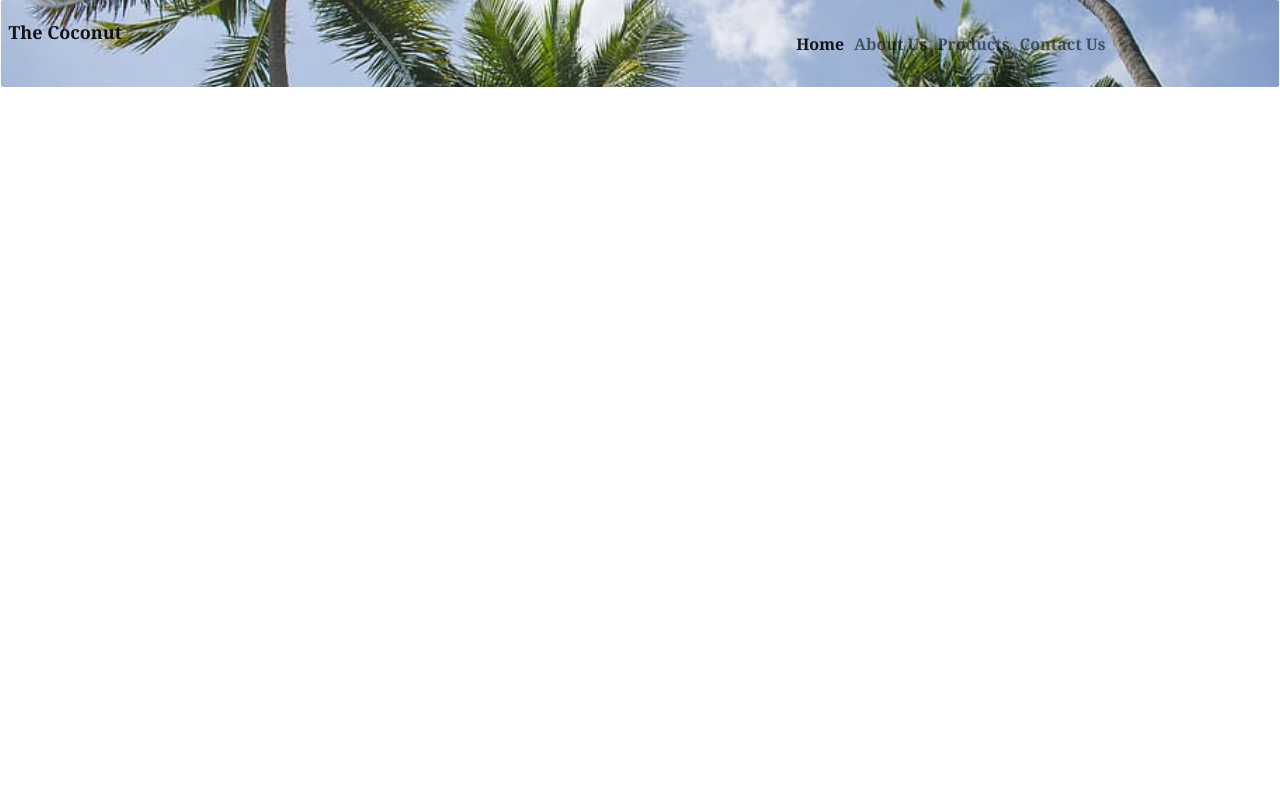
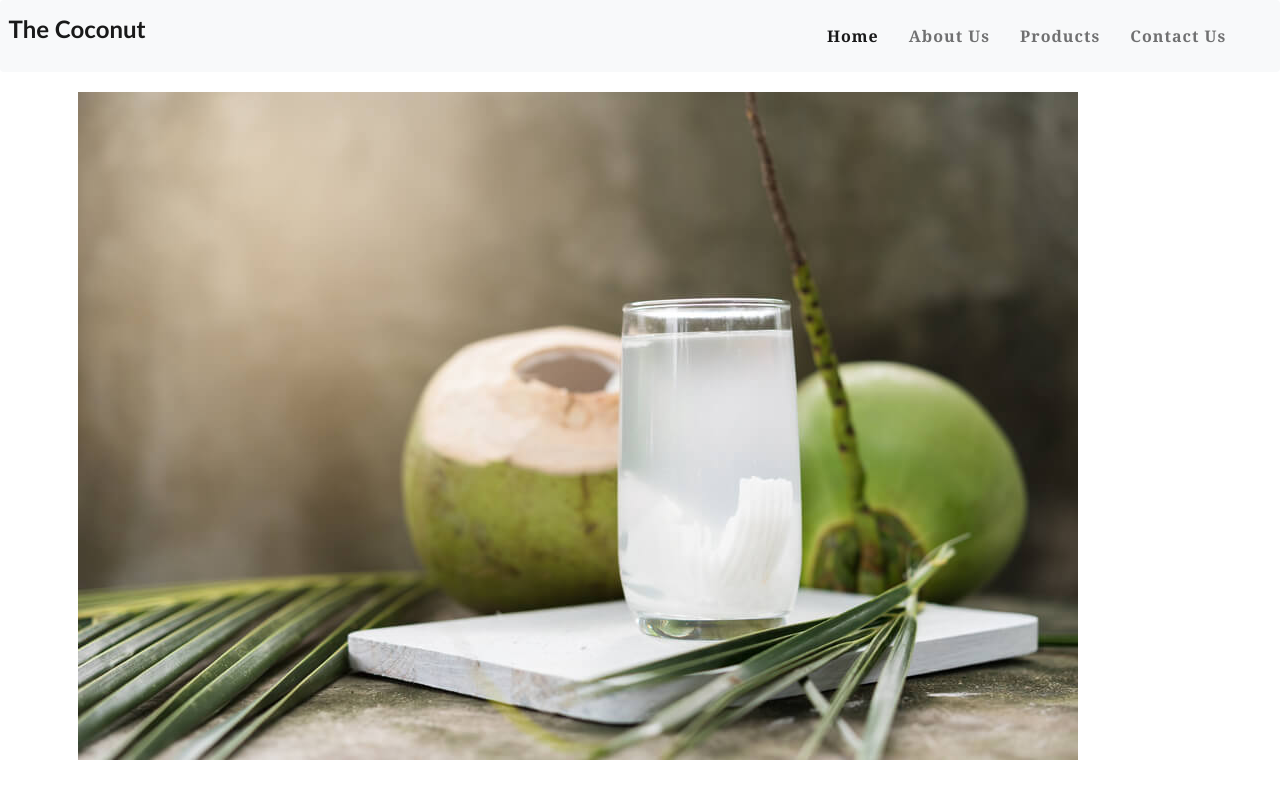
Before and after one commit to SS2199/FinTech, an Angular app: page / in a window 1280 px wide. Built offline with nearby package versions, Linux system fonts and the light colour scheme.

Commit message:
update component

```diff
--- a/src/app/container/container.component.html
+++ b/src/app/container/container.component.html
@@ -0,0 +1,3 @@
+<div class="container">
+  <img src="./assets/bg5.jpg">
+</div>
--- a/src/app/container/container.component.scss
+++ b/src/app/container/container.component.scss
@@ -0,0 +1,6 @@
+img {
+  max-width: 100%;
+  height: auto;
+
+
+}
--- a/src/app/navbar/navbar.component.html
+++ b/src/app/navbar/navbar.component.html
@@ -1,5 +1,3 @@
-
-
 <nav class="navbar navbar-expand-lg navbar-light bg-light navbar-inner">
   <div class="container-fluid">
     <a class="navbar-brand" href="#">The Coconut</a>
--- a/src/app/navbar/navbar.component.scss
+++ b/src/app/navbar/navbar.component.scss
@@ -3,21 +3,15 @@
   font-family: Cambria, Cochin, Georgia, Times, 'Times New Roman', serif;
   font-weight: bold;
   font-size: medium;
-  padding: 1%;
-
+  padding: 0%;
+  letter-spacing: 1px;
+  text-indent: 20px;
 
 }
 .navbar-brand{
-  font-family: Georgia, 'Times New Roman', Times, serif;
+  font-family: 'Gill Sans', 'Gill Sans MT', Calibri, 'Trebuchet MS', sans-serif;
   font-weight: bold;
-  font-size: large;
-  margin-left: 5%;
+  font-size: x-large;
+  margin-top: 10px;
+  margin-left: 10%;
 }
-.navbar-inner{
-  background-image: url("/assets/bg4.jpg");
-   /* Center and scale the image nicely */
-  background-position: center;
-  background-repeat: no-repeat;
-  background-size: cover;
-
-}
```
Also changed, not shown: src/assets/bg5.jpg (added).
